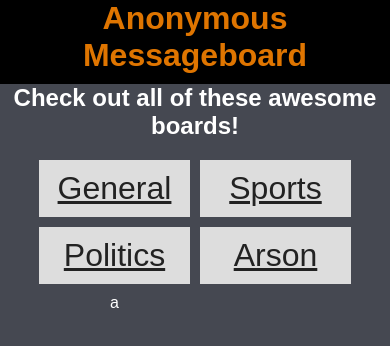
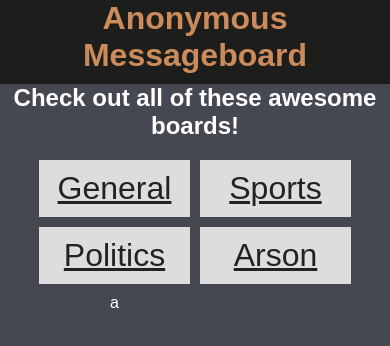
Before and after one commit to LudwigThePig/Anonymous-Messageboard, a website: page views/index.html in a window 390 px wide. Drawn offline with Linux system fonts and the light colour scheme; files that its build step writes are made by us from their sources.

Commit message:
Added media queries for header

```diff
--- a/public/style.css
+++ b/public/style.css
@@ -10,11 +10,26 @@ body{
 }
 
 #header{
-  background: #000;
-  color: #DF7500;
+  background: #1D1D1B;
+  color: #CB8B5A;
   height: 10vh;
-  margin: auto;
+  padding: 0 7%;
+  display: flex;
+  justify-content: space-between;
+  align-items: center;
 }
+@media screen and (max-width: 740px){
+  #header{
+    flex-direction: column;
+  }
+}
+@media screen and (max-width: 530px){
+  #header{
+    padding: 0;
+    font-size: 16px;
+  }
+}
+
 
 #body{
   height: 90vh;
```
